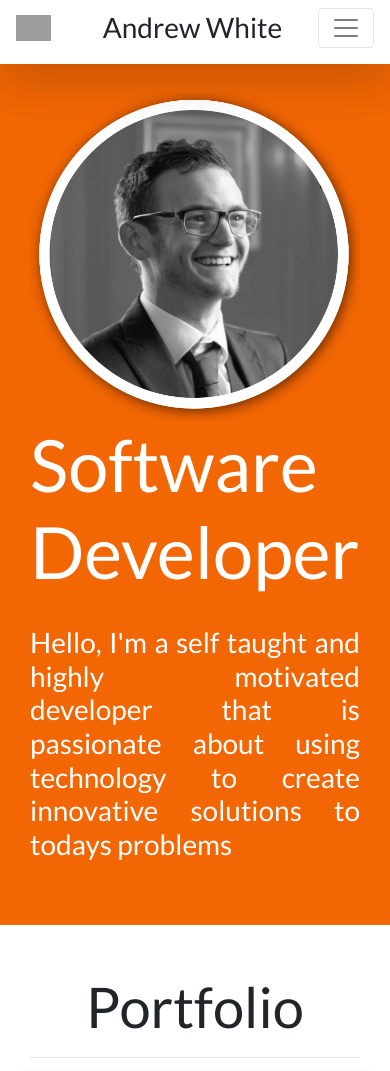
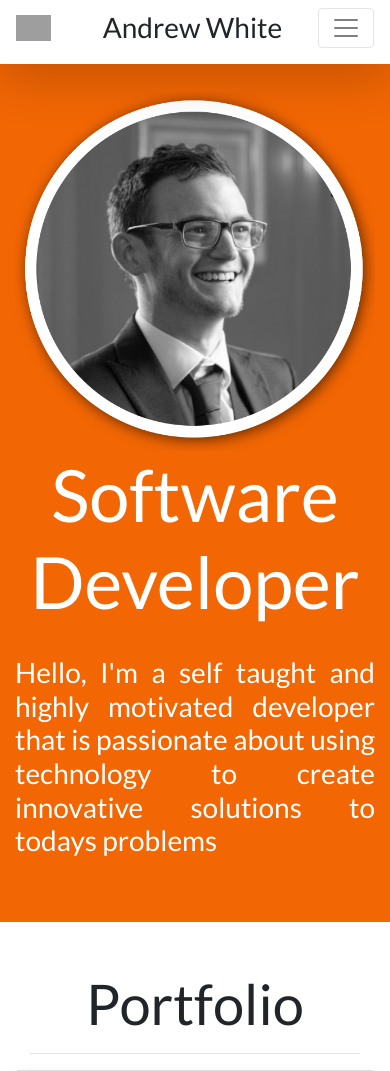
Before and after one commit to arlw87/django3-personal-portfolio, a Django app: page / in a window 390 px wide. Shown: the top 1071 px of the page. Run offline with Django 3.2, Linux system fonts and the light colour scheme; data comes from the database, SQL or seed files in the repository; some libraries are stand-ins or nearby versions; grey boxes are pictures that could not be loaded.

Commit message:
improved header title in Jumbotron for mobile devices

```diff
--- a/personal_portfolio/settings.py
+++ b/personal_portfolio/settings.py
@@ -129,3 +129,8 @@ STATIC_ROOT = os.path.join(BASE_DIR, 'static')
 
 MEDIA_URL = '/media/'
 MEDIA_ROOT = os.path.join(BASE_DIR, 'media')
+
+try:
+    from .local_settings import *
+except ImportError:
+    print("No local file, you must be on production")
--- a/portfolio/templates/portfolio/home.html
+++ b/portfolio/templates/portfolio/home.html
@@ -7,7 +7,7 @@
 <div class="jumbotron jumbotron-fluid">
     <div class="container">
 
-        <div class="container">
+        <!-- <div class="container"> -->
             <!-- justify-content-md-center -->
             <div class="row">
                 <div class="col-lg-4 col-md-4 col-12">
@@ -17,16 +17,16 @@
                 </div>
                 <div class="col-lg-7 col-md-7 col-12 my-auto">
                     <div class="auto-my">
-                        <h1 class="display-3 text-md-left" id="headlineText">Software Developer</h1>
+                        <h1 class="display-3 text-md-left text-center" id="headlineText">Software Developer</h1>
                         <br>
-                        <h3 class="text-white text-justify">
+                        <h3 class="text-white text-justify" id="headlineDesc">
                             Hello, I'm a self taught and highly motivated developer that is passionate about using technology to create innovative solutions to todays problems </h3>
                         <br>
                     </div>
                 </div>
             </div>
 
-        </div>
+        <!-- </div> -->
     </div>
 </div>
 
```
Also changed, not shown: portfolio/static/portfolio/custom.css (+9 -18 lines), requirements.txt (added, +44 -0 lines).
